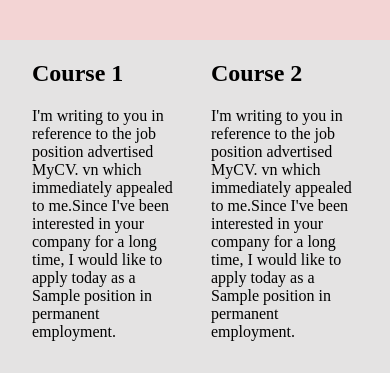
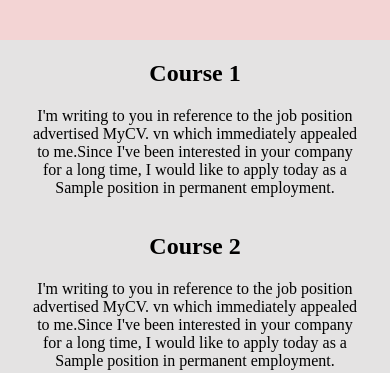
Before and after one commit to thiennguyen-88/responsive-demo, a plain HTML site: page index.html in a window 390 px wide. Shown: the part 514-887 px from the top of the page. Drawn offline with Linux system fonts and the light colour scheme.

Commit message:
change-finish-responsive

```diff
--- a/assets/css/main.css
+++ b/assets/css/main.css
@@ -131,7 +131,8 @@ body {
     }
 
     .column-item {
-        width: 50%;
+        width: 100%;
+        text-align: center;
     }
 
     /* feature */
```
